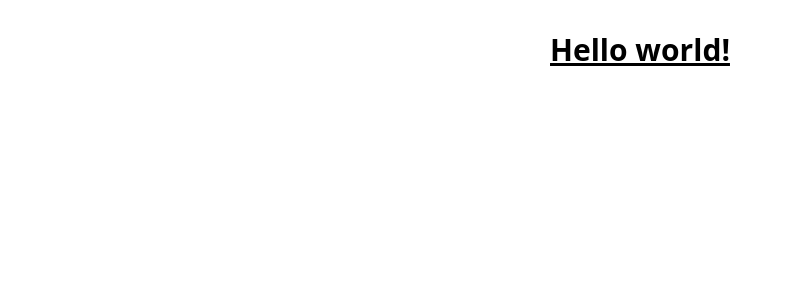
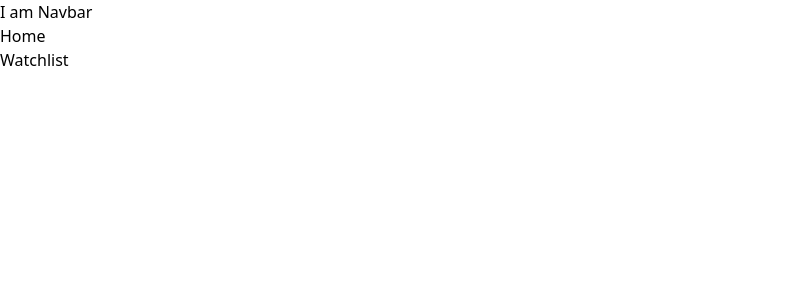
Before and after one commit to SwapnaM02/imdb-rating, a React (Vite) app: page / in a window 1280 px wide. Shown: the top 300 px of the page, without its empty margins (0-793 px from the left). Built offline with nearby package versions, Linux system fonts and the light colour scheme.

Commit message:
added the nav,home,components

```diff
--- a/src/App.jsx
+++ b/src/App.jsx
@@ -1,19 +1,30 @@
-import { useState } from 'react'
-import reactLogo from './assets/react.svg'
-import viteLogo from '/vite.svg'
-import './App.css'
+import { Fragment } from "react"
+import Home from "./components/Home.jsx"
+import Navbar from "./components/Navbar.jsx"
+import Watchlist from "./components/watchlist.jsx"
+
+
+
+
+
+
+
+
+
+
 
 function App() {
-  const [count, setCount] = useState(0)
+
 
   return (
-   <>
+   <Fragment>
+    <Navbar/>
+    <Home/>
+    <Watchlist/>
 
-  <h1 className="text-3xl font-bold underline">
-      Hello world!
-    </h1>
 
-   </>
+
+   </Fragment>
   )
 }
 
--- /dev/null
+++ b/src/components/Home.jsx
@@ -0,0 +1,11 @@
+import React from 'react'
+
+const home = () => {
+  return (
+    <div>
+      Home
+    </div>
+  )
+}
+
+export default home
--- /dev/null
+++ b/src/components/Navbar.jsx
@@ -0,0 +1,11 @@
+import React from 'react'
+
+const Navbar = () => {
+  return (
+    <div>
+      I am Navbar
+    </div>
+  )
+}
+
+export default Navbar
--- /dev/null
+++ b/src/components/watchlist.jsx
@@ -0,0 +1,11 @@
+import React from 'react'
+
+const Watchlist = () => {
+  return (
+    <div>
+      Watchlist
+    </div>
+  )
+}
+
+export default Watchlist
```
